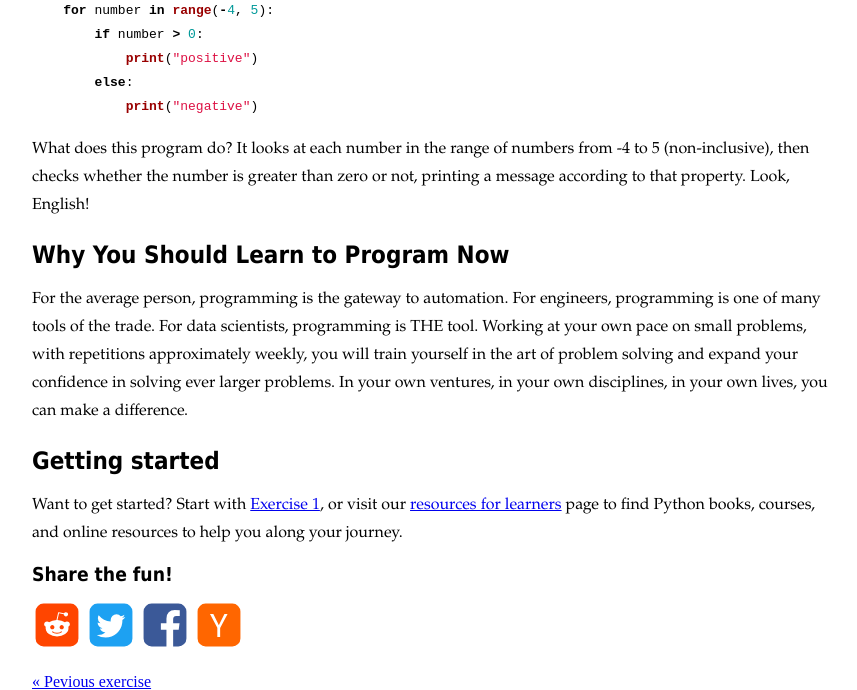
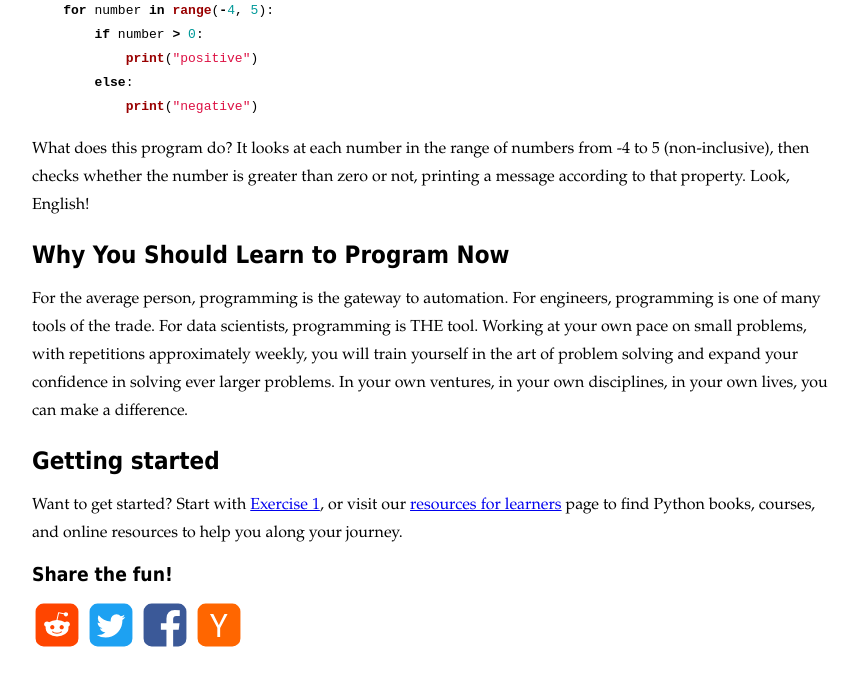
Before and after one commit to mprat/practicepython, a Jekyll site: the page built from _posts/2013-12-30-why-practice-python.md, in a window 1280 px wide and 900 px high, scrolled down 2168 px, cut to the strip 0-690 px from the top of the window. Shown: the whole strip, without its empty margins (208-1065 px from the left). Built offline with Jekyll 4.4.1, drawn with Linux system fonts in a browser that asks for light colours; comment, search, counter and statistics services are not loaded.

Commit message:
only do next / prev with exercises

```diff
--- a/_layouts/post.html
+++ b/_layouts/post.html
@@ -24,7 +24,9 @@ layout: default
 
 {% include share_icons.html %}
 
-{% include previous_and_next_exercises.html current=page.number %}
+{% if page.title and page.number %}
+	{% include previous_and_next_exercises.html current=page.number %}
+{% endif %}
 
 <br>
 {% include treehouse.html %}
```
